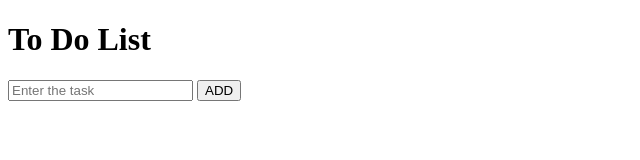
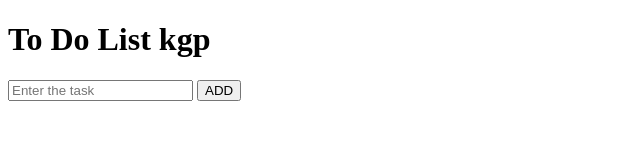
Before and after one commit to s-2806/To-dolist, a plain HTML site: page index.html in a window 1280 px wide. Shown: the whole page, without its empty margins (0-640 px from the left). Drawn offline with Linux system fonts and the light colour scheme.

Commit message:
h1 tag changed

```diff
--- a/index.html
+++ b/index.html
@@ -6,7 +6,7 @@
     <title>Document</title>
 </head>
 <body>
-<h1>To Do List</h1>
+<h1>To Do List kgp</h1>
 <form action="" id="todoform">
 <input type="text" placeholder="Enter the task" id="todoinput">
 <button type="submit">ADD</button>
```
